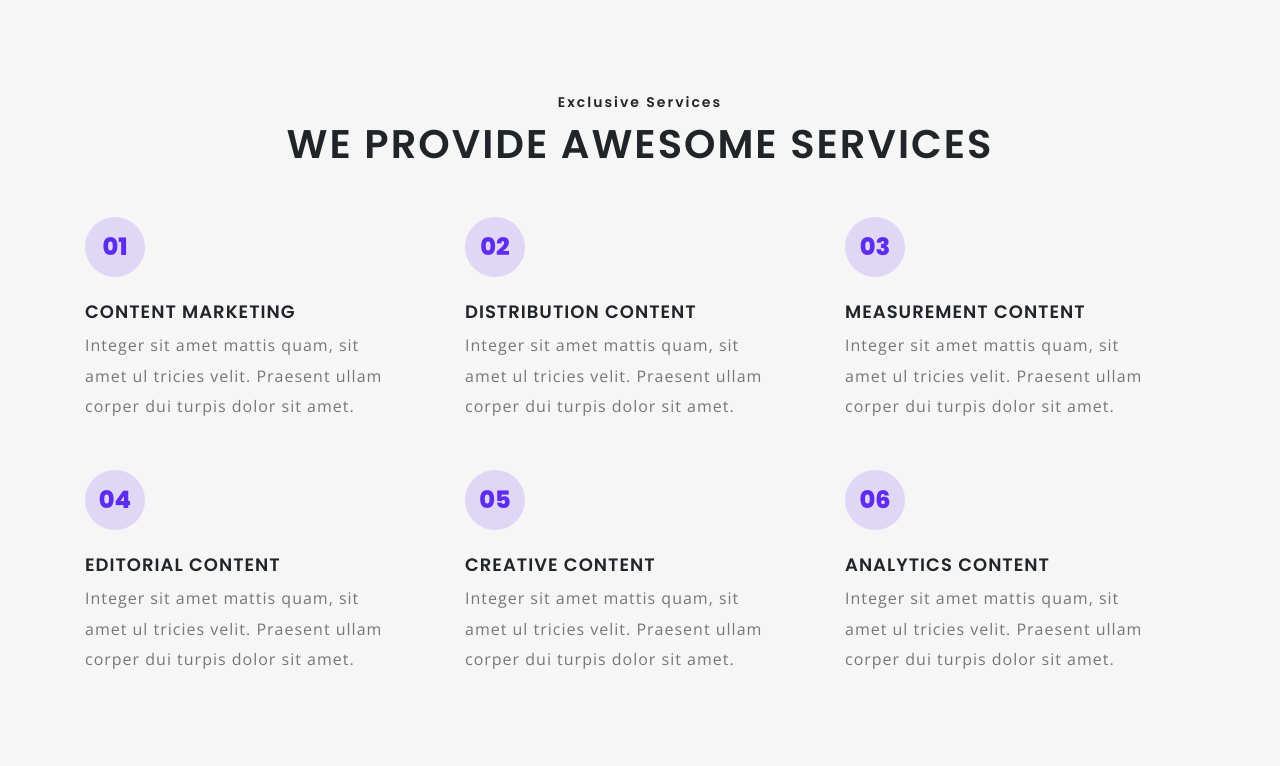
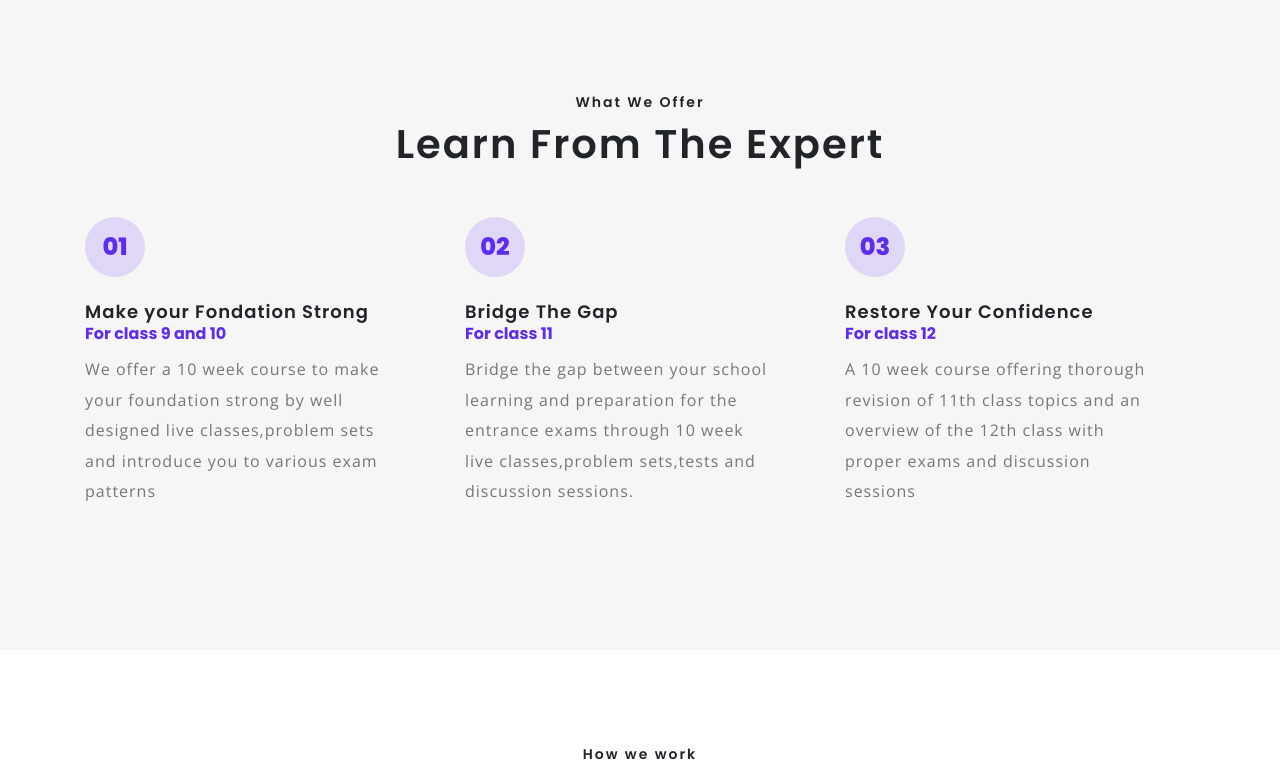
Before and after one commit to streamstudy/streamstudy.github.io, a plain HTML site: page index.html in a window 1280 px wide. Shown: the part 643-1409 px from the top of the page. Drawn offline with nearby package versions, Linux system fonts and the light colour scheme.

Commit message:
courses added

```diff
--- a/index.html
+++ b/index.html
@@ -72,17 +72,17 @@ License URL: http://creativecommons.org/licenses/by/3.0/
 						<li>
 							<div class="w3ls_banner_txt">
 
-								<h3 class="b-w3ltxt text-capitalize mt-md-4"style="padding-top: 105px">By malayalees for malayalees!!!</h3>
+								<h3 class="b-w3ltxt text-capitalize mt-md-4"style="padding-top: 105px">For malayalees by malayalees!!!</h3>
 							</div>
 						</li>
 						<li>
 							<div class="w3ls_banner_txt">
-								<h3 class="b-w3ltxt text-capitalize mt-md-4" style="padding-top: 105px">Learn and Grow with us !!</h3>
+								<h3 class="b-w3ltxt text-capitalize mt-md-4" style="padding-top: 105px">Learn and Grow with us !!!</h3>
 							</div>
 						</li>
 						<li>
 							<div class="w3ls_banner_txt">
-								<h3 class="b-w3ltxt text-capitalize mt-md-4"style="padding-top: 105px">Start building your base today !!!!!</h3>
+								<h3 class="b-w3ltxt text-capitalize mt-md-4"style="padding-top: 105px">Boost Up Your Skills With a New Way Of Learning !!!</h3>
 							</div>
 						</li>
 					</ul>
@@ -103,32 +103,41 @@ License URL: http://creativecommons.org/licenses/by/3.0/
 <!-- about -->
 <section class="services py-5" id="services">
 	<div class="container py-md-5 py-3">
-	  <h5 class="heading mb-2">Exclusive Services</h5>
-		<h3 class="heading  mb-5">We Provide Awesome Services</h3>
+	  <h5 class="heading mb-2">What We Offer</h5>
+		<h3 class="heading  mb-5"style="text-transform:none">Learn From The Expert</h3>
 		<div class="feature-grids row">
 			<div class="col-lg-4 col-md-6 col-sm-6 mb-5">
 				<div class="bottom-gd">
 					<span>01</span>
-					<h3 class="mt-4">Content Marketing </h3>
-					<p class="mt-2">Integer sit amet mattis quam, sit amet ul tricies velit. Praesent ullam corper dui turpis dolor sit amet.</p>
+					<h3 class="mt-4"style="text-transform:none">Make your Fondation Strong </h3>
+					<strong style="color: #5e2ced;">For class 9 and 10 </strong>
+					<p class="mt-2" style="align:justify">We offer a 10 week course to make your foundation strong by well designed live classes,problem sets and introduce you to various exam patterns
+
+</p>
 				</div>
 			</div>
 			<div class="col-lg-4 col-md-6 col-sm-6 mb-5">
 				<div class="bottom-gd">
 					<span>02</span>
-					<h3 class="mt-4"> Distribution Content</h3>
-					<p class="mt-2">Integer sit amet mattis quam, sit amet ul tricies velit. Praesent ullam corper dui turpis dolor sit amet.</p>
+					<h3 class="mt-4"style="text-transform:none"> Bridge The Gap</h3>
+					<strong style="color: #5e2ced;">For class 11 </strong>
+					<p class="mt-2">Bridge the gap between your school learning and preparation for the entrance exams through 10 week live classes,problem sets,tests and discussion sessions.
+
+					</p>
 				</div>
 			</div>
 			<div class="col-lg-4 col-md-6 col-sm-6 mb-5">
 				<div class="bottom-gd">
 					<span>03</span>
-					<h3 class="mt-4"> Measurement Content</h3>
-					<p class="mt-2">Integer sit amet mattis quam, sit amet ul tricies velit. Praesent ullam corper dui turpis dolor sit amet.</p>
+					<h3 class="mt-4"style="text-transform:none">Restore Your Confidence</h3>
+					<strong style="color: #5e2ced;">For class 12 </strong>
+					<p class="mt-2"> A 10 week course offering  thorough revision of 11th class topics and an overview of the 12th class with proper exams and discussion sessions
+
+					</p>
 				</div>
 			</div>
 
-			<div class="col-lg-4 col-md-6 col-sm-6 mb-5">
+			<!-- <div class="col-lg-4 col-md-6 col-sm-6 mb-5">
 				<div class="bottom-gd">
 					<span>04</span>
 					<h3 class="mt-4">Editorial Content</h3>
@@ -148,7 +157,7 @@ License URL: http://creativecommons.org/licenses/by/3.0/
 					<h3 class="mt-4"> Analytics Content</h3>
 					<p class="mt-2">Integer sit amet mattis quam, sit amet ul tricies velit. Praesent ullam corper dui turpis dolor sit amet.</p>
 				</div>
-			</div>
+			</div> -->
 			</div>
 	</div>
 </section>
@@ -337,7 +346,7 @@ License URL: http://creativecommons.org/licenses/by/3.0/
 			<div class="col-lg-2 col-sm-6 mb-lg-0 mb-sm-5 mb-4">
 				<h4 class="mb-4">Quick Links</h4>
 				<ul>
-					<li><a href="#register">Register here </a></li>
+					<li><a href="#register">Contact us  </a></li>
 
 				</ul>
 			</div>
```
